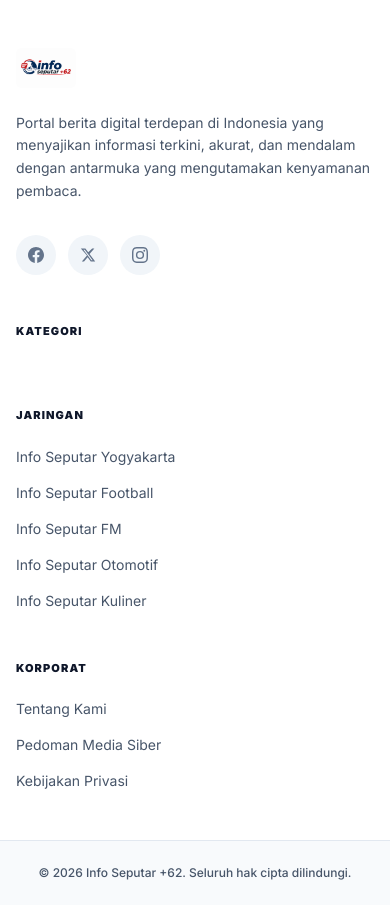
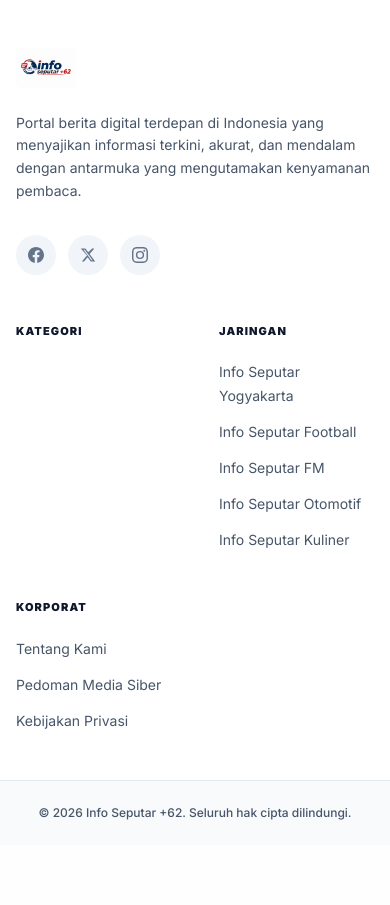
Before and after one commit to ilsetiawan1/info62-cms-news-platform, a Laravel app: page / in a window 390 px wide. Shown: the part 1023-1928 px from the top of the page. After the commit the page ends 1843 px from the top, so only its background shows below. Run offline with Laravel 12, Linux system fonts and the light colour scheme; data comes from the database, SQL or seed files in the repository; data that the repository does not hold is empty; style sheets or scripts are compiled from the project's sources; parts of the project's set-up code (start-up, migrations or seed data) failed here and were passed over.

Commit message:
style(footer): optimasi layout grid responsif untuk mobile

```diff
--- a/resources/views/layouts/public.blade.php
+++ b/resources/views/layouts/public.blade.php
@@ -521,9 +521,9 @@
     <!-- ===== FOOTER ===== -->
     <footer class="relative z-50 bg-white dark:bg-[#0c1626] border-t border-slate-200 dark:border-slate-800 mt-16 text-slate-600 dark:text-slate-400">
         <div class="max-w-7xl mx-auto px-4 sm:px-6 lg:px-8 py-12 lg:py-16">
-            <div class="grid grid-cols-1 md:grid-cols-12 gap-12 lg:flex lg:flex-row lg:justify-between lg:items-start lg:gap-8">
+            <div class="grid grid-cols-2 md:grid-cols-12 gap-12 lg:flex lg:flex-row lg:justify-between lg:items-start lg:gap-8">
                 <!-- Brand Info -->
-                <div class="md:col-span-12 lg:max-w-[400px] lg:flex-shrink-0">
+                <div class="col-span-2 md:col-span-12 lg:max-w-[400px] lg:flex-shrink-0">
                     <a href="{{ route('home') }}" class="flex items-center gap-2 mb-6">
                         <img src="{{ asset('images/logo-infoseputar62.png') }}" alt="Info Seputar +62" class="h-10 rounded-md w-auto dark:brightness-0 dark:invert">
                     </a>
@@ -545,7 +545,7 @@
                 </div>
 
                 <!-- Footer Links -->
-                <div class="md:col-span-4">
+                <div class="col-span-1 md:col-span-4">
                     <h4 class="text-[11px] font-black text-slate-900 dark:text-zinc-100 uppercase tracking-widest mb-5">Kategori</h4>
                     <ul class="space-y-3">
                         @foreach(collect($navCategories)->take(5) as $cat)
@@ -555,7 +555,7 @@
                 </div>
 
                 <!-- Footer Links -->
-                <div class="md:col-span-4">
+                <div class="col-span-1 md:col-span-4">
                     <h4 class="text-[11px] font-black text-slate-900 dark:text-zinc-100 uppercase tracking-widest mb-5">Jaringan</h4>
                     <ul class="space-y-3">
                         <li><a href="{{ route('jaringan.show', 'yogyakarta') }}" class="text-sm hover:text-blue-600 dark:hover:text-blue-400 transition-colors">Info Seputar Yogyakarta</a></li>
@@ -567,7 +567,7 @@
                 </div>
 
                 <!-- Corporate -->
-                <div class="md:col-span-4">
+                <div class="col-span-2 sm:col-span-1 md:col-span-4">
                     <h4 class="text-[11px] font-black text-slate-900 dark:text-zinc-100 uppercase tracking-widest mb-5">Korporat</h4>
                     <ul class="space-y-3">
                         <li><a href="{{ route('page.show', 'tentang-kami') }}" class="text-sm hover:text-blue-600 dark:hover:text-blue-400 transition-colors">Tentang Kami</a></li>
```
